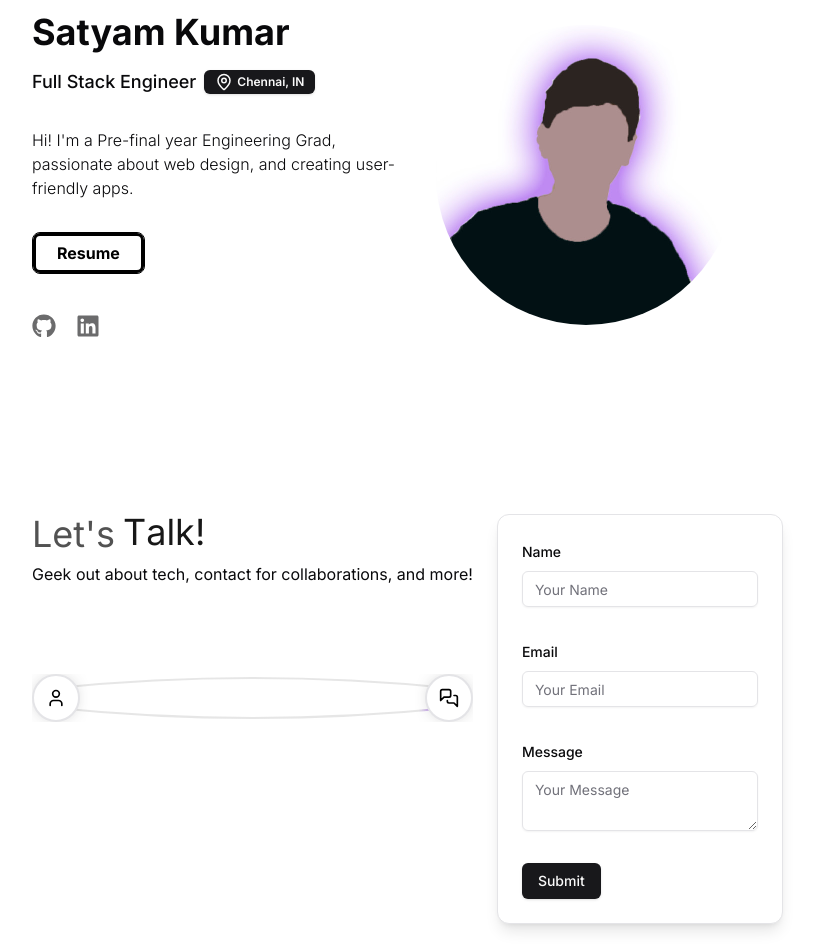
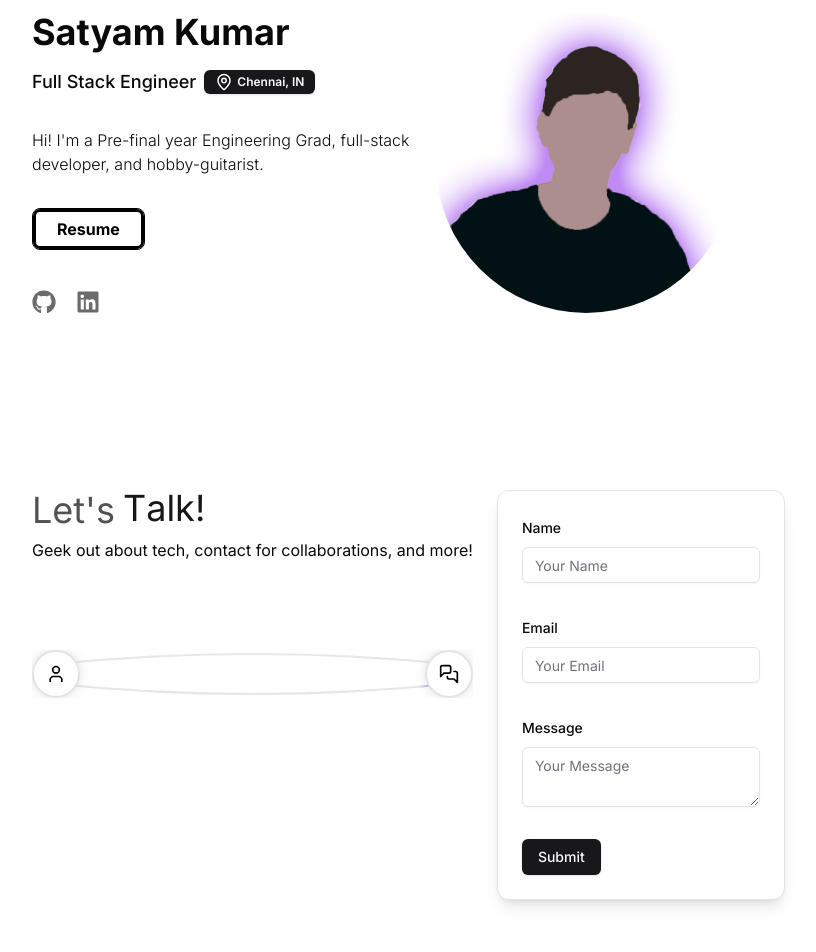
Before and after one commit to SKumr20/portfolio-v1, a Next.js app: page / in a window 1280 px wide. Shown: the part 180-1132 px from the top of the page, without its empty margins (256-1072 px from the left). Built offline with nearby package versions, Linux system fonts and the light colour scheme; no server answers.

Commit message:
Create seperate from submit handler file

```diff
--- a/src/components/sections/Contact.jsx
+++ b/src/components/sections/Contact.jsx
@@ -1,5 +1,4 @@
 "use client";
-import emailjs from "@emailjs/browser";
 import { z } from "zod";
 import { zodResolver } from "@hookform/resolvers/zod";
 import { useForm } from "react-hook-form";
@@ -14,7 +13,7 @@ import {
 } from "@/components/ui/form";
 import { Input } from "@/components/ui/input";
 import { Textarea } from "../ui/textarea";
-import { toast } from "sonner";
+import { sendContactForm } from "@/services/contact-form";
 
 // Define form schema in zod
 const formSchema = z.object({
@@ -33,38 +32,10 @@ const Contact = () => {
     },
   });
 
-  const handleSubmit = async (values) => {
-    try {
-      const response = await emailjs.send(
-        process.env.NEXT_PUBLIC_EMAILJS_SERVICE_ID,
-        process.env.NEXT_PUBLIC_EMAILJS_TEMPLATE_ID,
-        {
-          name: values.name,
-          email: values.email,
-          message: values.message,
-        },
-        process.env.NEXT_PUBLIC_EMAILJS_PUBLIC_KEY
-      );
-
-      console.log("Email sent successfully!", response);
-      toast.success("Your message has been sent!", {
-        description: "I'll get back to you as soon as possible!",
-        closeButton: true
-      });
-    } catch (error) {
-      console.error("Failed to send email:", error);
-      toast.success("Oops! Something went wrong."), {
-        description: "Unknown error!",
-        closeButton: true,
-      };
-    }
-  };
-
   return (
-    <div className="max-w-lg p-6 rounded-xl shadow-lg bg-background border border-border">
+    <div className="w-72 max-w-2xl p-6 rounded-xl shadow-lg bg-background border border-border">
       <Form {...form}>
-        <form onSubmit={form.handleSubmit(handleSubmit)} className="space-y-8">
-            {/* Name Field */}
+        <form onSubmit={form.handleSubmit(sendContactForm)} className="space-y-8">
           <FormField
             control={form.control}
             name="name"
@@ -79,7 +50,6 @@ const Contact = () => {
             )}
           />
 
-            {/* Email Field */}
           <FormField
             control={form.control}
             name="email"
@@ -94,7 +64,6 @@ const Contact = () => {
             )}
           />
 
-            {/* Message Field */}
           <FormField
             control={form.control}
             name="message"
--- a/src/components/sections/Hero.jsx
+++ b/src/components/sections/Hero.jsx
@@ -21,7 +21,7 @@ const Hero = () => {
             </div>
 
             <p className="font-light mb-4">
-              Hi! I'm a Pre-final year Engineering Grad, passionate about web design, and creating user-friendly apps.
+              Hi! I'm a Pre-final year Engineering Grad, full-stack developer, and hobby-guitarist.
             </p>
             {/* Buttons */}
             <div className="flex justify-center md:justify-start">
--- /dev/null
+++ b/src/services/contact-form.js
@@ -0,0 +1,29 @@
+import emailjs from "@emailjs/browser";
+import { toast } from "sonner";
+
+export const sendContactForm = async (values) => {
+  try {
+    const response = await emailjs.send(
+      process.env.NEXT_PUBLIC_EMAILJS_SERVICE_ID,
+      process.env.NEXT_PUBLIC_EMAILJS_TEMPLATE_ID,
+      {
+        name: values.name,
+        email: values.email,
+        message: values.message,
+      },
+      process.env.NEXT_PUBLIC_EMAILJS_PUBLIC_KEY
+    );
+
+    console.log("Email sent successfully!", response);
+    toast.success("Your message has been sent!", {
+      description: "I'll get back to you as soon as possible!",
+      closeButton: true,
+    });
+  } catch (error) {
+    console.error("Failed to send email:", error);
+    toast.error("Oops! Something went wrong.", {
+      description: "Unknown error!",
+      closeButton: true,
+    });
+  }
+};
```
Lines whose indentation alone changed are shown as unchanged.
